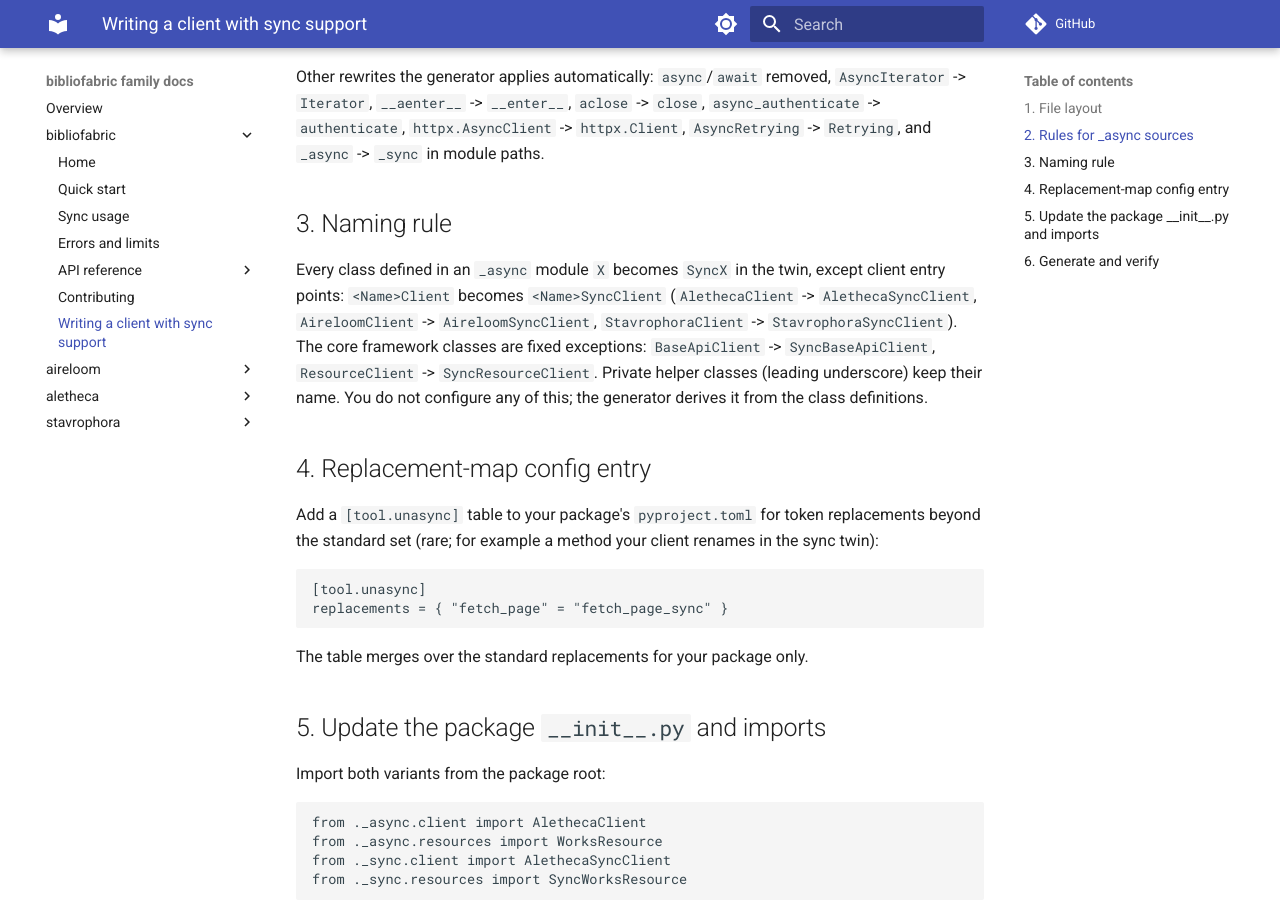
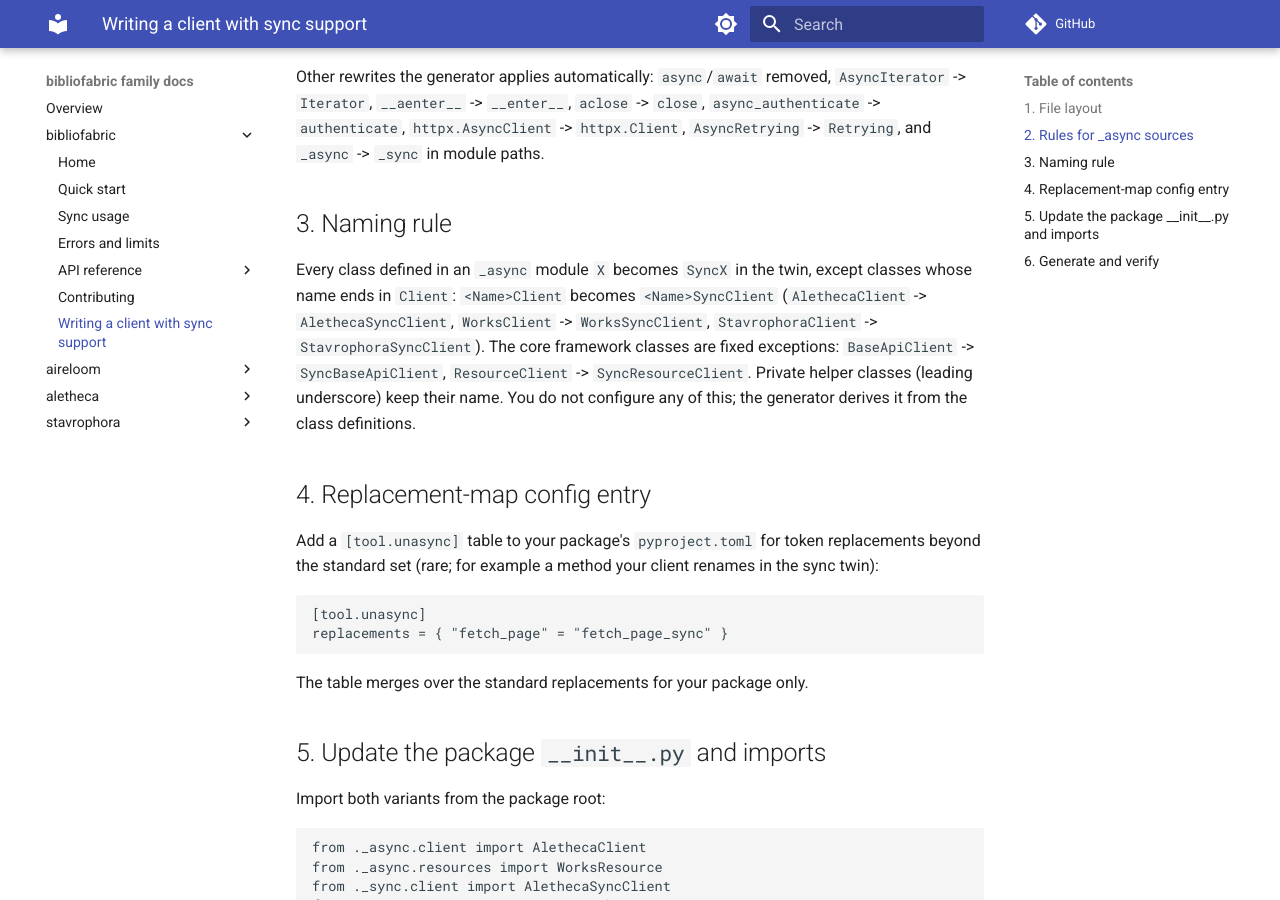
Before and after one commit to utsmok/bibliofabric, an MkDocs documentation site: the page built from docs/bibliofabric/authoring-sync.md, in a window 1280 px wide and 900 px high, scrolled down 1092 px. Built offline with MkDocs 1.6.1 and Material for MkDocs 9.7.7, drawn with Linux system fonts in a browser that asks for light colours; comment, search, counter and statistics services are not loaded.

Commit message:
docs(bibliofabric): state the Client-suffix naming rule as implemented

```diff
--- a/docs/bibliofabric/authoring-sync.md
+++ b/docs/bibliofabric/authoring-sync.md
@@ -46,9 +46,9 @@ module paths.
 ## 3. Naming rule
 
 Every class defined in an `_async` module `X` becomes `SyncX` in the twin,
-except client entry points: `<Name>Client` becomes `<Name>SyncClient`
-(`AlethecaClient` -> `AlethecaSyncClient`, `AireloomClient` ->
-`AireloomSyncClient`, `StavrophoraClient` -> `StavrophoraSyncClient`). The
+except classes whose name ends in `Client`: `<Name>Client` becomes
+`<Name>SyncClient` (`AlethecaClient` -> `AlethecaSyncClient`,
+`WorksClient` -> `WorksSyncClient`, `StavrophoraClient` -> `StavrophoraSyncClient`). The
 core framework classes are fixed exceptions: `BaseApiClient` ->
 `SyncBaseApiClient`, `ResourceClient` -> `SyncResourceClient`. Private helper
 classes (leading underscore) keep their name. You do not configure any of
```
